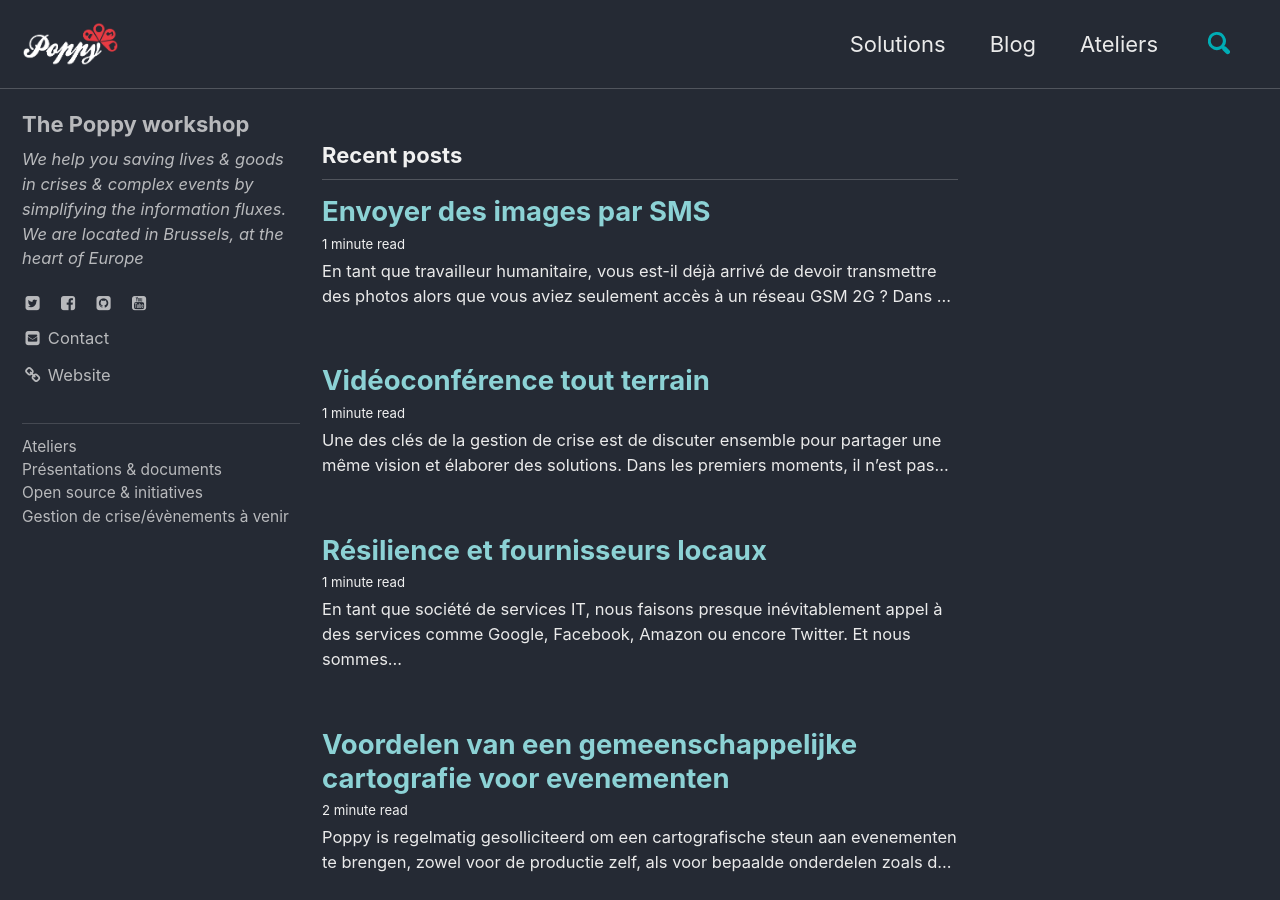
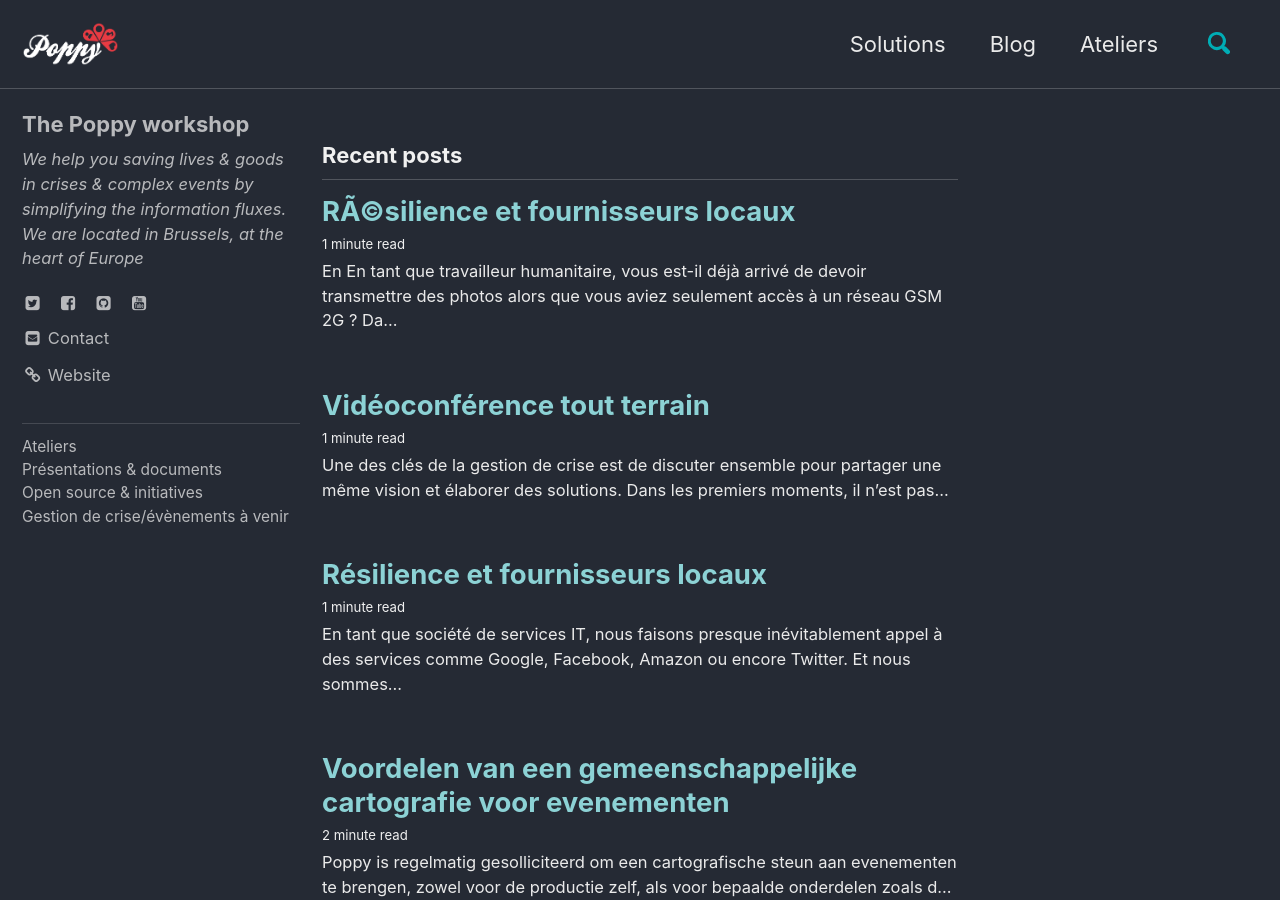
Before and after one commit to ccloquet/ccloquet.github.io, a Jekyll site: the page built from index.html, in a window 1280 px wide and 900 px high. Built offline with Jekyll 4.4.1, drawn with Linux system fonts in a browser that asks for light colours; cached includes are drawn as plain includes; the list of posts is cut into pages by our own code.

Commit message:
Update 2019-08-17-ImageOverSMS.md

```diff
--- a/_posts/2019-08-17-ImageOverSMS.md
+++ b/_posts/2019-08-17-ImageOverSMS.md
@@ -1,7 +1,8 @@
 ---
-title: Envoyer des images par SMS
+title: RÃ©silience et fournisseurs locaux
 ---
 
+En
 En tant que travailleur humanitaire, vous est-il déjà arrivé de devoir transmettre des photos alors que vous aviez seulement accès à un réseau GSM 2G ? Dans ce cas, impossible d'utiliser une appli comme Whatsapp, voire le mail classique.
 
 Il est bien sûr possible d'utiliser une liaison de données via satellite, mais c'est coûteux. Il existe aussi des solutions d'envoi de [données](http://www.stonepower.se/Images/WINO_ICT.pdf) et d'[images par radio](http://www.arrl.org/image-modes), que ce soit avec du matériel [radioamateur](http://www.nordichf.org/hf98/programmehf98.htm) ou [professionnel](https://www.rapidm.com/), et dans certains cas [avec une infrastructure très réduite](https://gotenna.com/), mais que faire si vous n'avez que votre smartphone en mains ?
```
